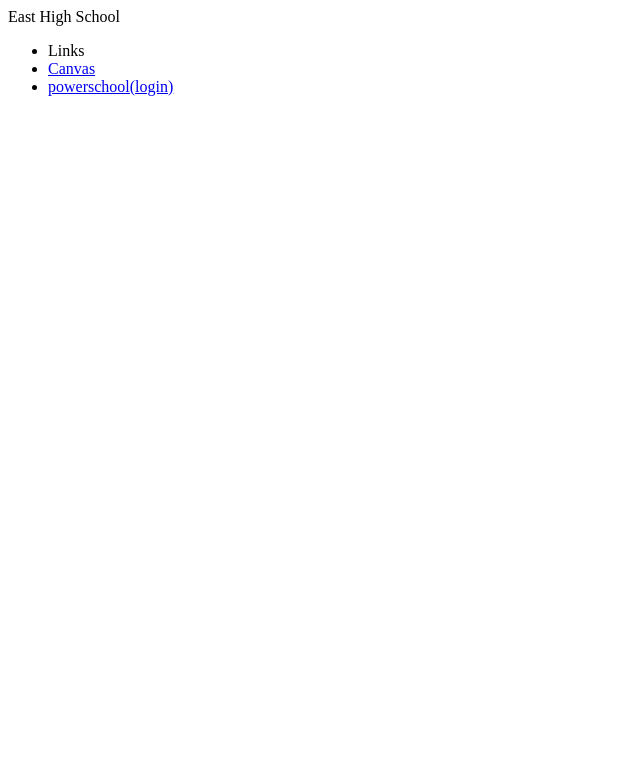
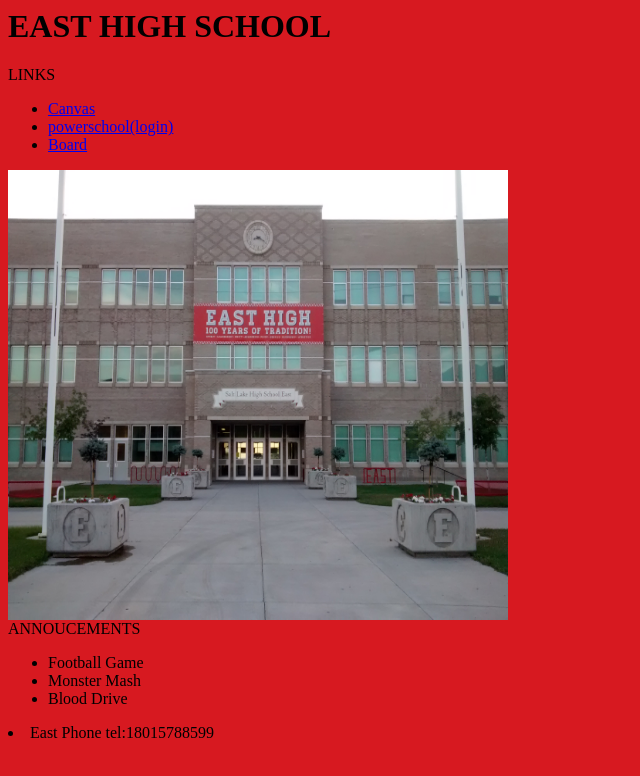
Before and after one commit to RRbasketball/ehs, a plain HTML site: page index.html in a window 1280 px wide. Shown: the whole page, without its empty margins (0-640 px from the left). Drawn offline with Linux system fonts and the light colour scheme.

Commit message:
need to finish style

```diff
--- a/index.html
+++ b/index.html
@@ -1,21 +1,38 @@
 <html>
 <head>
-    East High School
+    <title>East High School</title>
+    <link rel="stylesheet" href="style.css">
 </head>
 <body>
+    <div class="header"> <h1>EAST HIGH SCHOOL</h1>
+    </div>
  <div class="left">
+     LINKS
     <ul>
-     <li>Links</li>
+
       <li>
         <a href="https://onlineapps.slcschools.org/canvas/">Canvas</a>
         </li>
         <li>
         <a href="https://powerschool.slcschools.org/guardian/home.html">powerschool(login)</a>
         </li>
-        <lis>
-
-        </lis>
+        <li>
+            <a href="https://www.slcschools.org/board-of-education">Board</a>
+        </li>
      </ul>
 </div>
+    <img src="Salt_Lake_City_East_High_School_3%20(1).jpg" width="500" height="450">
+    <div class="right">
+        ANNOUCEMENTS
+        <ul>
+            <li>Football Game</li>
+            <li>Monster Mash</li>
+            <li>Blood Drive</li>
+        </ul>
+    </div>
+    <div class="footer">
+    <li>East Phone tel:18015788599</li>
+    </div>
+
 </body>
                                         </html>
--- a/style.css
+++ b/style.css
@@ -0,0 +1,3 @@
+body {
+    background-color:#D71920;
+}
```
Also changed, not shown: Salt_Lake_City_East_High_School_3 (1).jpg (added).
